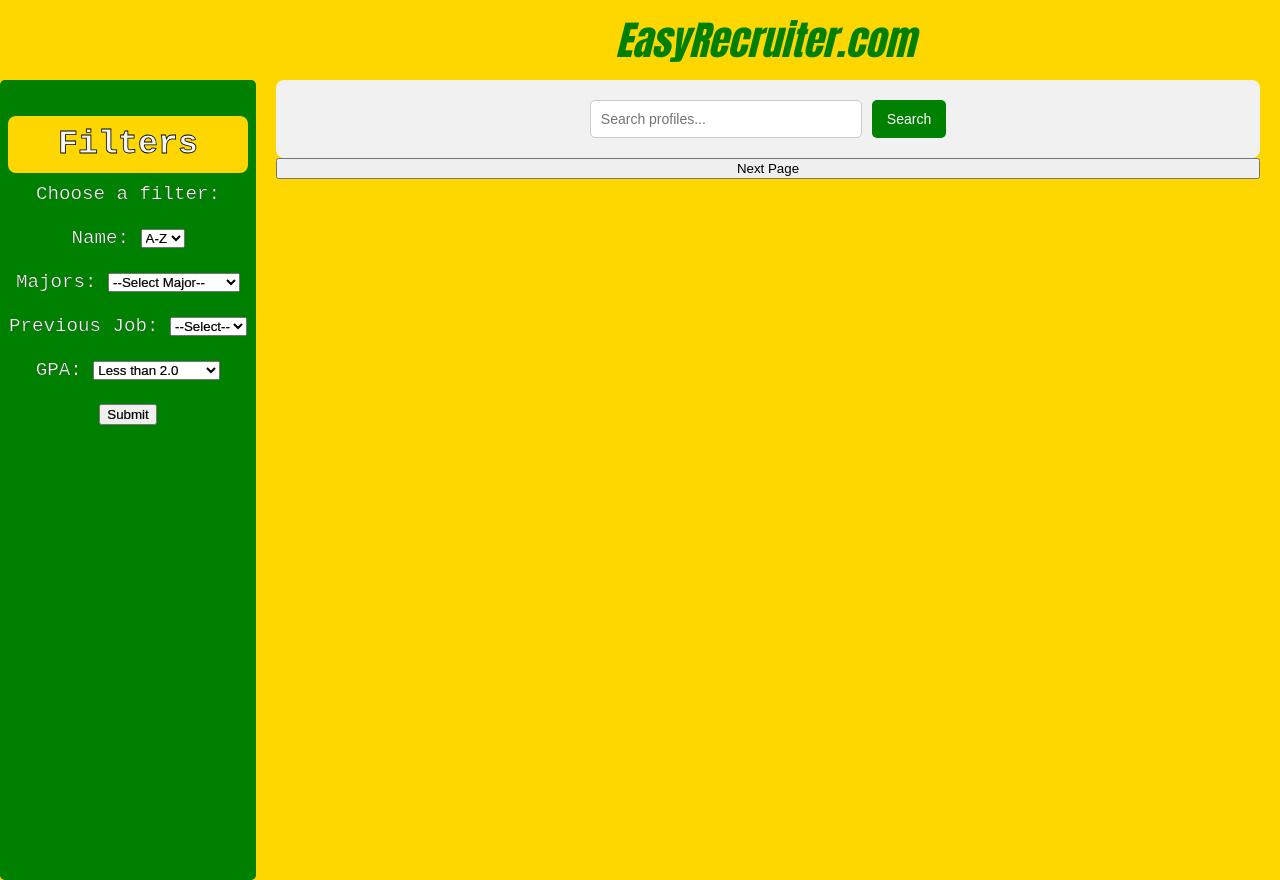
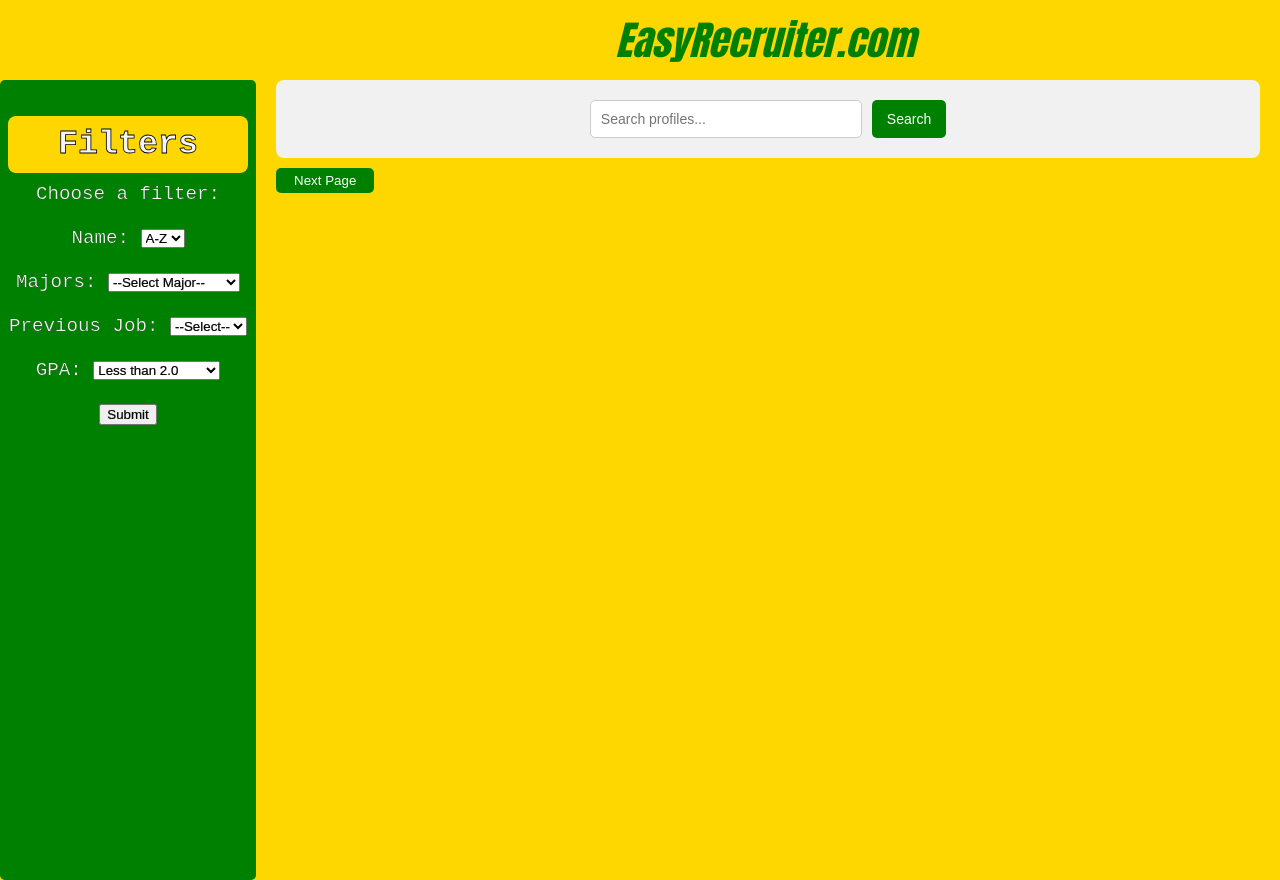
Before and after one commit to zeldaguy0202/Group-Project-3-28-25-, a website: page index.html in a window 1280 px wide. Drawn offline with Linux system fonts and the light colour scheme.

Commit message:
Update index.css

```diff
--- a/index.css
+++ b/index.css
@@ -176,3 +176,14 @@ main
 .profile-action:hover {
   background-color: gold
 }
+
+.Button{
+  margin-top: 10px;
+  padding: 5px 10px;
+  background-color: #008000;
+  color: white;
+  border: none;
+  cursor: pointer;
+  border-radius: 5px;
+  width: 10%;
+}
```
